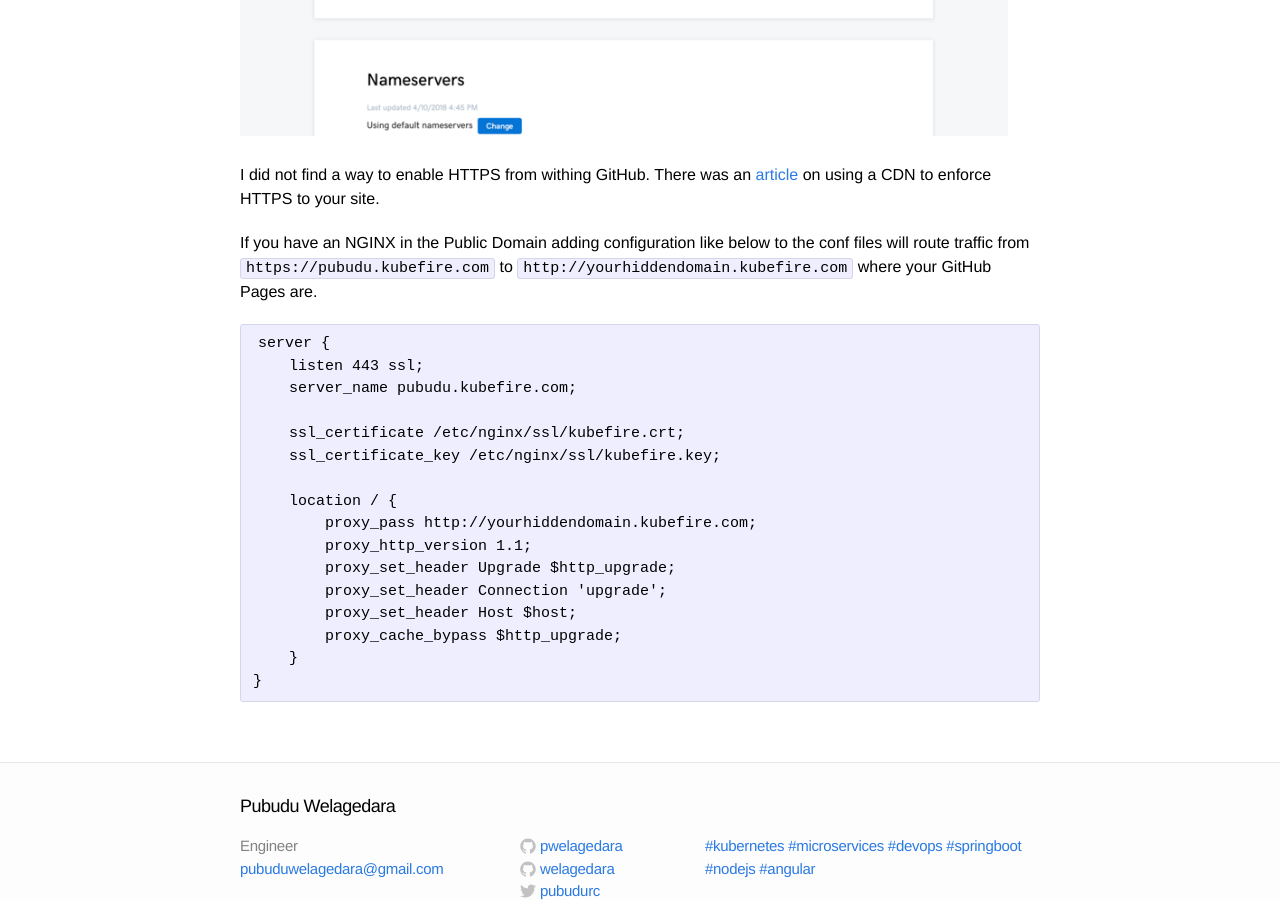
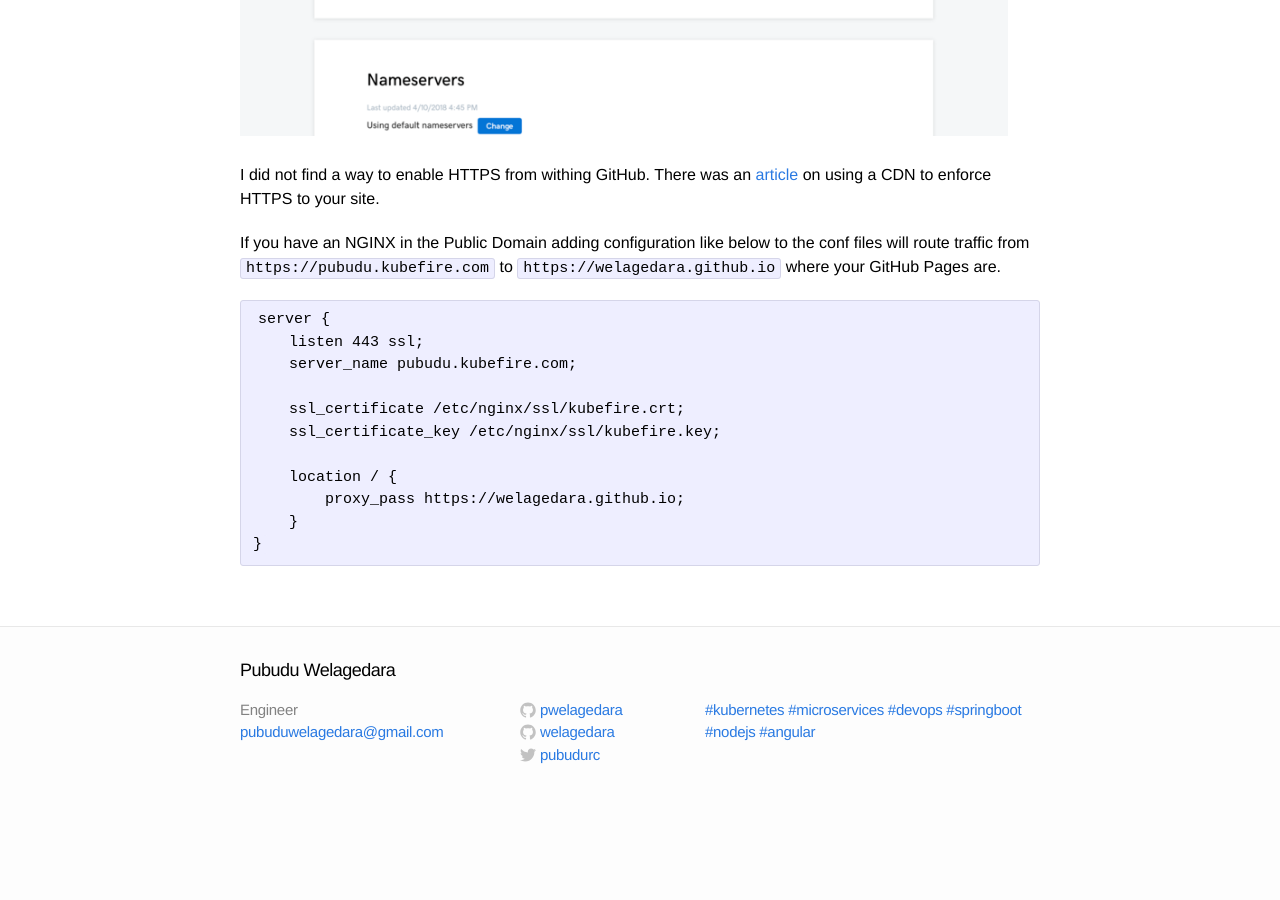
Before and after one commit to welagedara/welagedara.github.io, a Jekyll site: the page built from _posts/2018-07-05-custom-domains.md, in a window 1280 px wide and 900 px high, scrolled down 808 px. Built offline with Jekyll 4.4.1, drawn with Linux system fonts in a browser that asks for light colours; after the commit the page ends 1619 px from its top, so only the background shows below that.

Commit message:
some changes

````diff
--- a/_posts/2018-07-05-custom-domains.md
+++ b/_posts/2018-07-05-custom-domains.md
@@ -24,7 +24,7 @@
 
 I did not find a way to enable HTTPS from withing GitHub. There was an [article][cdn] on using a CDN to enforce HTTPS to your site.
 
-If you have an NGINX in the Public Domain adding configuration like below to the conf files will route traffic from `https://pubudu.kubefire.com` to `http://yourhiddendomain.kubefire.com` where your GitHub Pages are.
+If you have an NGINX in the Public Domain adding configuration like below to the conf files will route traffic from `https://pubudu.kubefire.com` to `https://welagedara.github.io` where your GitHub Pages are.
 
 ```
 server {
@@ -35,12 +35,7 @@
     ssl_certificate_key /etc/nginx/ssl/kubefire.key;
 
     location / {
-        proxy_pass http://yourhiddendomain.kubefire.com;
-        proxy_http_version 1.1;
-        proxy_set_header Upgrade $http_upgrade;
-        proxy_set_header Connection 'upgrade';
-        proxy_set_header Host $host;
-        proxy_cache_bypass $http_upgrade;
+        proxy_pass https://welagedara.github.io;
     }
 }
 ```
````
